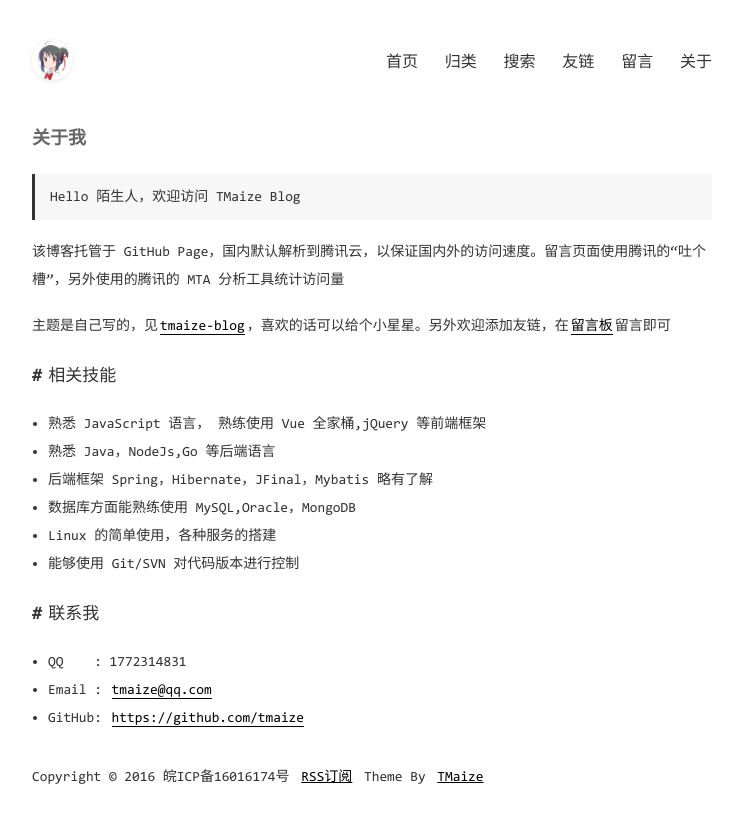
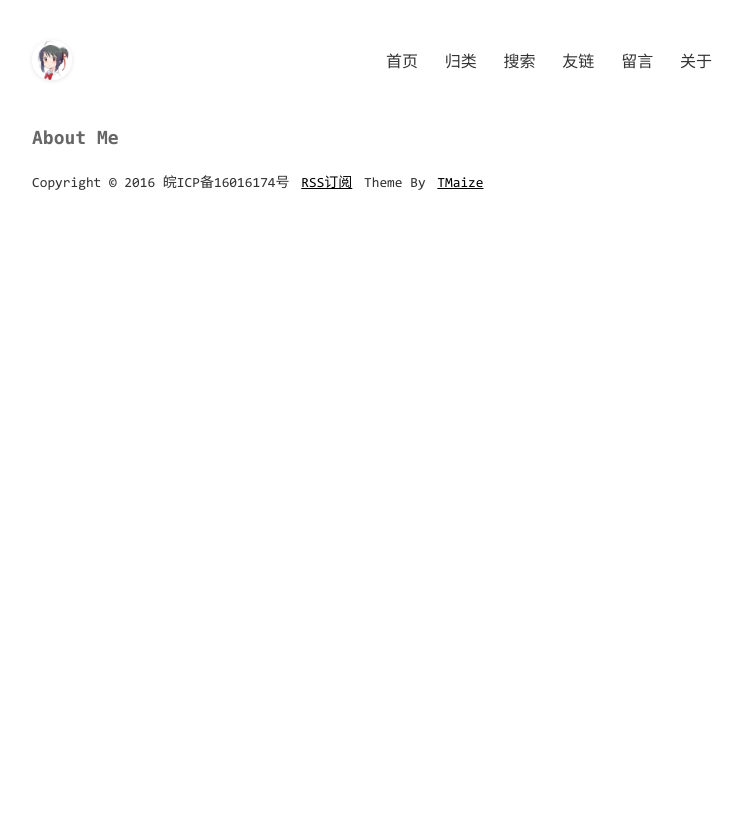
Before and after one commit to Xumin-Liang/Xumin-Liang.github.io, a Jekyll site: the page built from pages/about.md, in a window 1280 px wide. Shown: the top 823 px of the page, without its empty margins (268-1011 px from the left). Built offline with Jekyll 4.4.1, drawn with Linux system fonts in a browser that asks for light colours; comment, search, counter and statistics services are not loaded.

Commit message:
Update about.md

```diff
--- a/pages/about.md
+++ b/pages/about.md
@@ -1,32 +1,4 @@
 ---
 layout: mypost
-title: 关于我
+title: About Me
 ---
-
-> Hello 陌生人，欢迎访问 TMaize Blog
-
-该博客托管于 GitHub Page，国内默认解析到腾讯云，以保证国内外的访问速度。留言页面使用腾讯的“吐个槽”，另外使用的腾讯的 MTA 分析工具统计访问量
-
-主题是自己写的，见[tmaize-blog](https://github.com/TMaize/tmaize-blog)，喜欢的话可以给个小星星。另外欢迎添加友链，在[留言板](chat.html)留言即可
-
-## 相关技能
-
-- 熟悉 JavaScript 语言， 熟练使用 Vue 全家桶,jQuery 等前端框架
-
-- 熟悉 Java，NodeJs,Go 等后端语言
-
-- 后端框架 Spring，Hibernate，JFinal，Mybatis 略有了解
-
-- 数据库方面能熟练使用 MySQL,Oracle，MongoDB
-
-- Linux 的简单使用，各种服务的搭建
-
-- 能够使用 Git/SVN 对代码版本进行控制
-
-## 联系我
-
-- QQ&nbsp;&nbsp;&nbsp;&nbsp;: 1772314831
-
-- Email&nbsp;: [tmaize@qq.com](http://mail.qq.com/cgi-bin/qm_share?t=qm_mailme&email=YBQNAQkaBSAREU4DDw0)
-
-- GitHub: [https://github.com/tmaize](https://github.com/tmaize)
```
